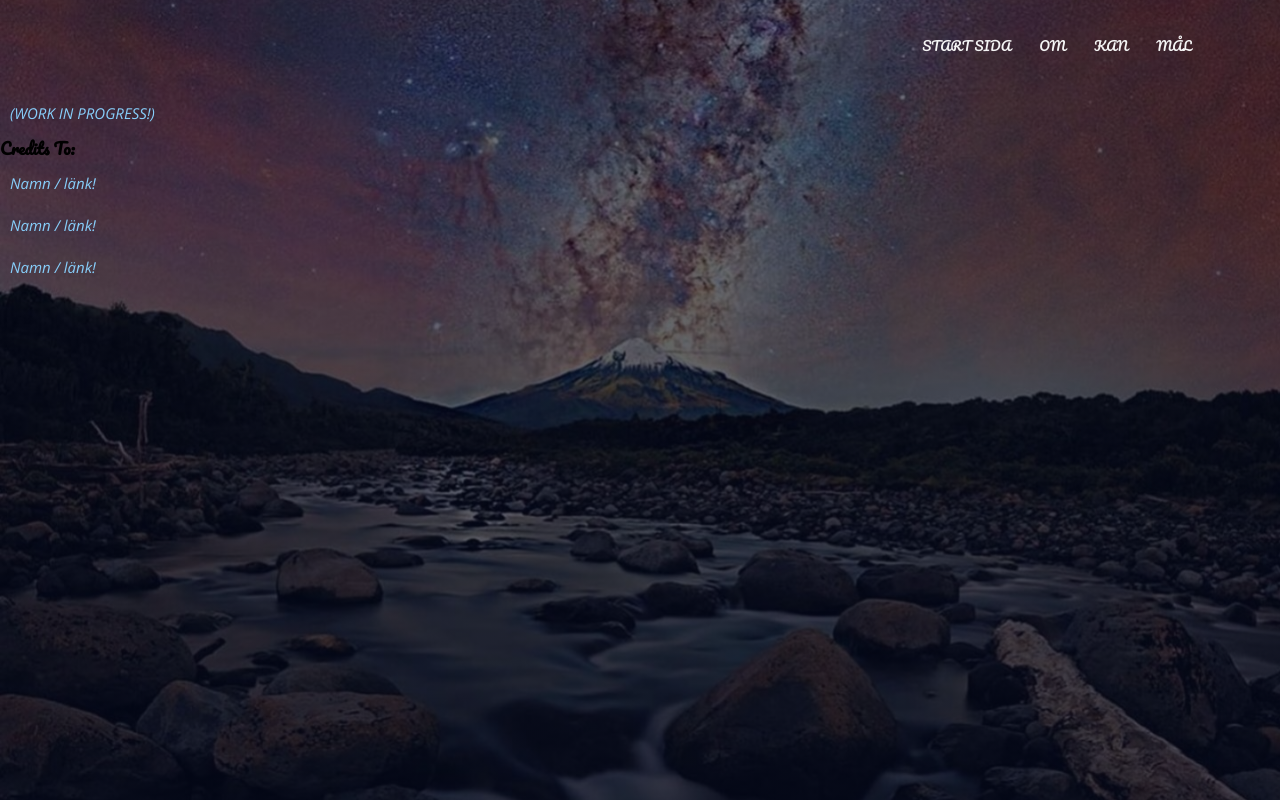
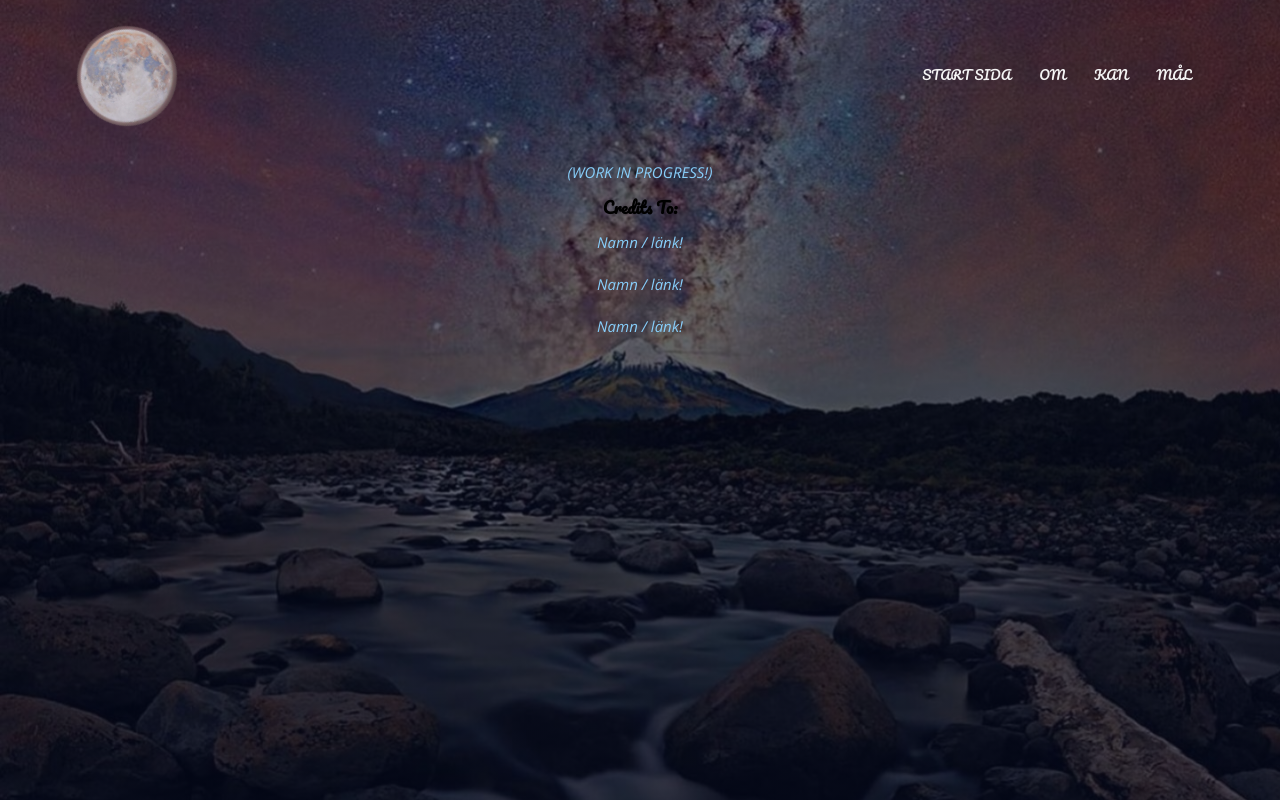
Before and after one commit to ChrilleReech/OwnWeb, a plain HTML site: page credits.html in a window 1280 px wide. Shown: the top 800 px of the page. Drawn offline with nearby package versions, Linux system fonts and the light colour scheme.

Commit message:
progress

```diff
--- a/credits.html
+++ b/credits.html
@@ -14,8 +14,10 @@
 </head>
 
 <body>
- <section class="header">
+ <section class="credits-header">
     <nav>
+        <img src="bilder/bild12-1.jpg">
+
 
         <div class="nav-links" id="navLinks">
           <i class="fa fa-times" onclick="doljMeny()"></i>
--- a/style.css
+++ b/style.css
@@ -1,6 +1,4 @@
-/* https://www.w3schools.com/w3css/tryit.asp?filename=tryw3css_animate-zoom
-".w3-animate-zoom"
-{animation:animatezoom 0.6s}@keyframes animatezoom{from{transform:scale(0)} to{transform:scale(1)}} */
+
 *{
     margin: 0;
     padding: 0;
@@ -264,3 +262,26 @@ p{
 
 
 }
+
+/* ---- Credits ---- */
+.credits-header{
+    min-height: 100vh;
+    width: 100%;
+    background-image: linear-gradient(rgba(4, 9, 30, 0.555),rgba(4,9,30,0.7)),url(bilder/bild5.jpg);
+    background-position: center;
+    background-size: cover;
+    position: relative;
+    text-align: center;
+}
+.credits-header img{
+    border-radius: 60px;
+    animation: rotation 12s infinite linear;
+}
+@keyframes rotation {
+    from {
+      transform: rotate(0deg);
+    }
+    to {
+      transform: rotate(359deg);
+    }
+  }
```
Also changed, not shown: index.html (+4 -1 lines), style.js (added, +13 -0 lines), bilder/bild11.jpg (added), bilder/bild12-1.jpg (added), bilder/bild9.jpg.
